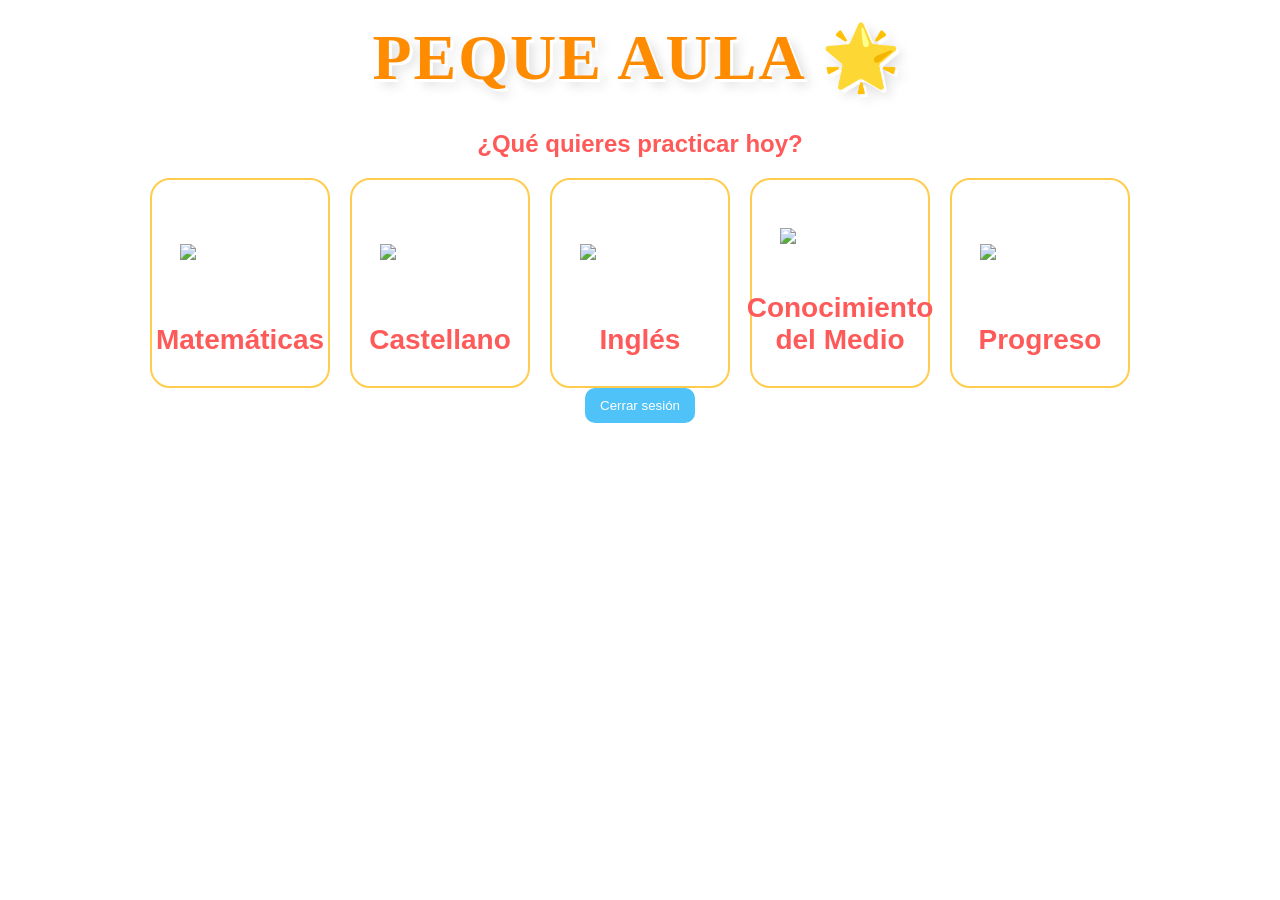
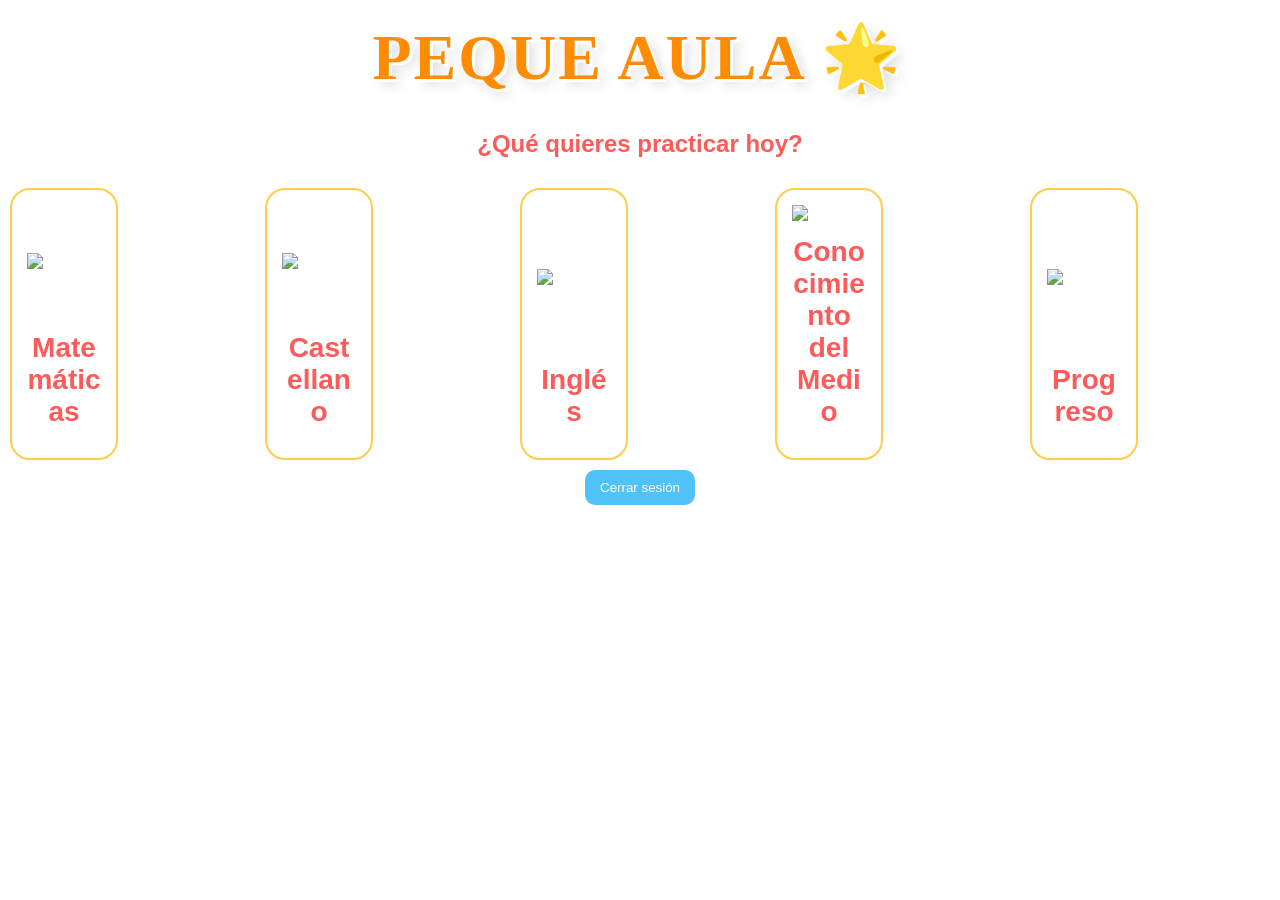

Update style.css

--- a/css/style.css
+++ b/css/style.css
@@ -458,3 +458,60 @@ button:hover,
     width: 90%;
   }
 }
+/* ===== FIX UNIVERSAL RESPONSIVE (TODAS LAS PÁGINAS) ===== */
+
+* {
+  max-width: 100%;
+}
+
+body {
+  overflow-x: hidden;
+}
+
+/* fuerza cualquier contenedor a adaptarse */
+div, section {
+  box-sizing: border-box;
+}
+
+/* arregla grids (niveles, asignaturas, paneles) */
+.panel-grid,
+.card-container {
+  width: 100%;
+  padding: 10px;
+
+  display: grid;
+  grid-template-columns: repeat(auto-fit, minmax(140px, 1fr));
+  gap: 15px;
+}
+
+/* asegura que cards NO rompan móvil */
+.card,
+.panel-card {
+  width: 100% !important;
+}
+
+/* texto siempre escalable */
+.titulo-app,
+#tituloJuego,
+h1, h2, h3 {
+  word-wrap: break-word;
+  overflow-wrap: break-word;
+}
+
+/* móviles pequeños */
+@media (max-width: 768px) {
+
+  .panel-grid,
+  .card-container {
+    grid-template-columns: repeat(auto-fit, minmax(120px, 1fr));
+  }
+
+  .card h3,
+  .panel-card h3 {
+    font-size: 18px;
+  }
+}
+
+
+
+
